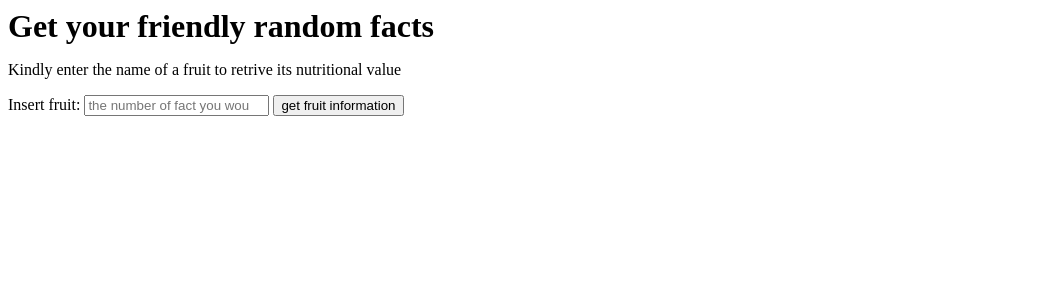
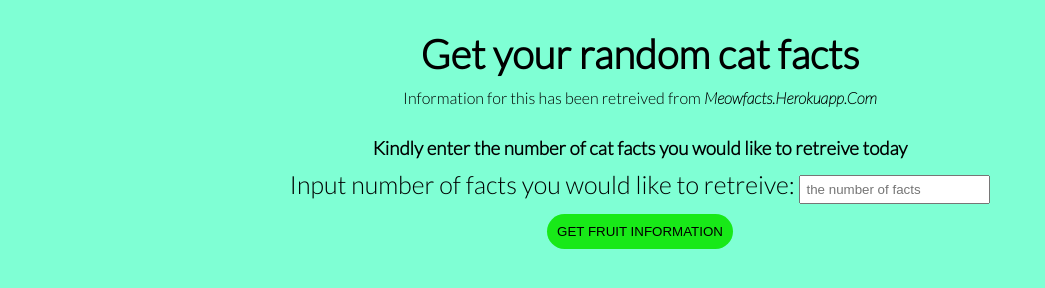
Before and after one commit to frazie/cats-and-facts, a plain HTML site: page index.html in a window 1280 px wide. Shown: the whole page, without its empty margins (0-1045 px from the left). Drawn offline with Linux system fonts and the light colour scheme.

Commit message:
finished

```diff
--- a/index.html
+++ b/index.html
@@ -8,22 +8,26 @@
     <link rel="stylesheet" href="style.css">
 </head>
 <body>
-    <div>
+    <div class="catFacts">
         <header>
-            <h1>Get your friendly random facts</h1>
+            <h1>Get your random cat facts</h1>
+            <span>Information for this has been retreived from <a href="https://github.com/wh-iterabb-it/meowfacts">meowfacts.herokuapp.com</a></span>
         </header>
 
+        <div>
+            <h3>Kindly enter the number of cat facts you would like to retreive today</h3>
+            <div id="fact_info" >
+                <label for="factInfo">Input number of facts you would like to retreive: </label>
+                <input id="fact" name="fact" type="number" placeholder="the number of facts">
+                <br>
+                <button type="button" id="getFact">get fruit information</button>
+            </div>
 
+        </div>
 
-
-        <div>
-            <p>Kindly enter the name of a fruit to retrive its nutritional value</p>
-            <div id="fruit_info" >
-                <label for="fruitInfo">Insert fruit: </label>
-                <input id="fact" name="fact" type="number" placeholder="the number of fact you would like to retriver">
-
-                <button type="button" id="getFruit">get fruit information</button>
-            </div>
+        <div class="results">
+            <p></p>
+            <br>
         </div>
     </div>
 
--- a/main.js
+++ b/main.js
@@ -1,13 +1,23 @@
 document.querySelector('button').addEventListener('click', getFruit);
 
 function getFruit() {
+
+    //get the value from the dom
+    //define the api address and the value
     const factCount = document.getElementById('fact').value
     const url =  `https://meowfacts.herokuapp.com/?count=${factCount}`
-
+    //fetch the data from the ap
+    //then plug in the data by creating new 'p' elements for each return value and then append the element to the dom
     fetch(url)
         .then(response => response.json())
         .then(data => {
-    console.log(data);
+
+            for (const fact of data.data) {
+                const p = document.createElement('p');
+                        p.innerText = fact;
+                        document.body.appendChild(p);
+            }
+            console.log(data.data);
         })
         .catch(error => {
             console.error(error);
--- a/style.css
+++ b/style.css
@@ -1,4 +1,52 @@
-h1 {
+@import url('https://fonts.googleapis.com/css2?family=Lato:ital,wght@0,300;1,100&display=swap');
+
+
+body {
+    margin: auto;
+    background-color: aquamarine;
+    font-family: 'Lato', sans-serif;
+}
+.catFacts, .results {
     display: flex;
     margin: auto;
+    flex-direction: column;
+    text-align: center;
 }
+h1,h3 {
+    margin: 10px auto;
+    align-content: center;
+}
+h1 {
+    font-size: 40px;
+}
+header {
+    margin: 20px 0 20px 0;
+}
+input{
+    padding: 5px;
+
+}
+button {
+    margin-top: 10px;
+    padding: 10px;
+    background-color: rgb(24, 233, 24);
+    border: none;
+    border-radius: 30px;
+    text-transform: uppercase;
+
+}
+p {
+    text-align:  center;
+    font-size: 20px;
+    margin: auto 10px;
+}
+a {
+    text-decoration: none;
+    text-transform: capitalize;
+    color: inherit;
+    font-style: italic;
+    font-weight: bolder;
+}
+#fact_info {
+    font-size: 25px;
+}
```
Lines whose indentation alone changed are shown as unchanged.
